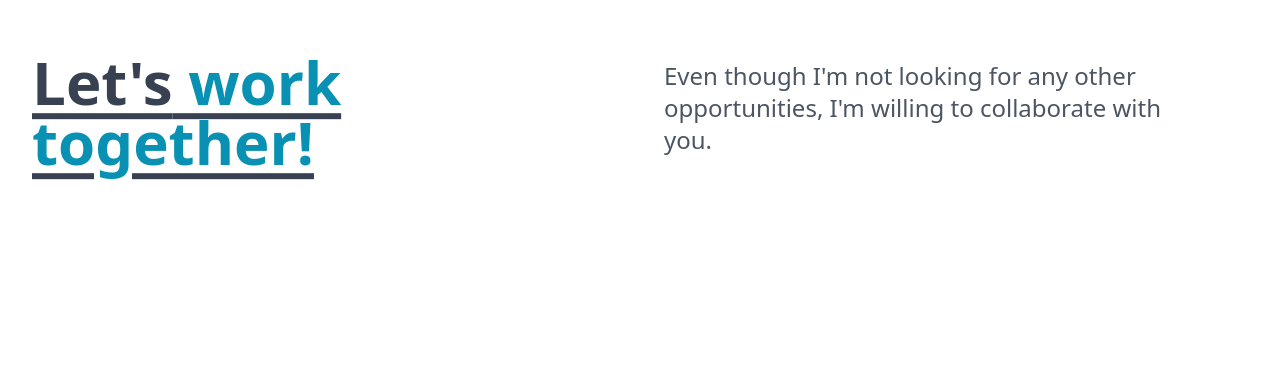
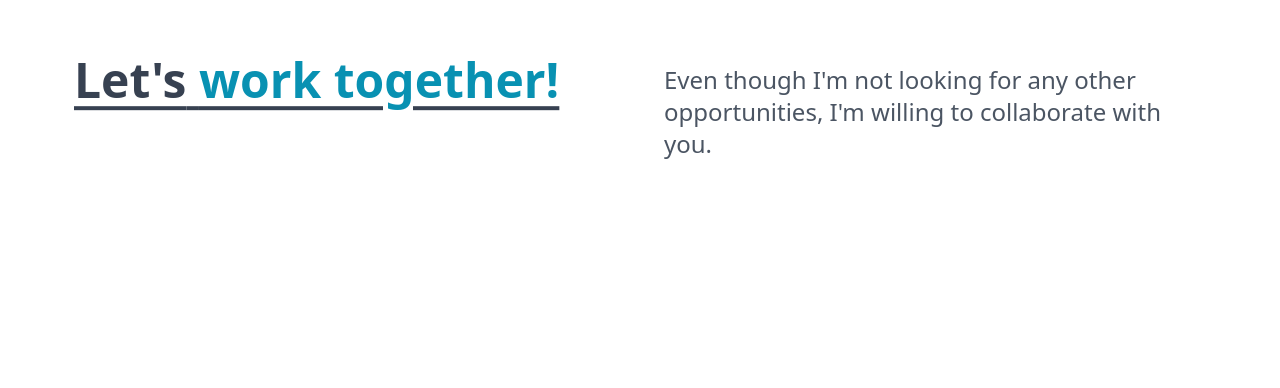
Before and after one commit to rookieSeason/lester-gatpolintan, a React (Vite) app: page / in a window 1280 px wide. Shown: the part 2752-3140 px from the top of the page. Built offline with nearby package versions, Linux system fonts and the light colour scheme; a web font is replaced by a local one.

Commit message:
font size in contact adjusted

```diff
--- a/src/pages/Contact.jsx
+++ b/src/pages/Contact.jsx
@@ -1,25 +1,30 @@
-import React from 'react'
+import React from "react";
 
 function Contact() {
   return (
-        <section name='contact' className='bg-white dark:bg-[#243447] flex justify-center items-center min-h-screen min-w-screen'>
-            <div className='grid md:grid-cols-2 gap-x-8 p-8'>
-                <div className='text-3xl md:text-6xl text-gray-700 dark:text-gray-100 animate-float'>
-                    <h1 className='font-bold underline underline-offset-8'>Let's
-                        <span className='text-cyan-600 dark:text-cyan-400'> work together!
+    <section
+      name="contact"
+      className="bg-white dark:bg-[#243447] flex justify-center items-center min-h-screen min-w-screen"
+    >
+      <div className="grid md:grid-cols-2 gap-x-8 p-8">
+        <div className="text-3xl md:text-5xl text-gray-700 dark:text-gray-100 animate-float">
+          <h1 className="font-bold underline underline-offset-8">
+            Let's
+            <span className="text-cyan-600 dark:text-cyan-400">
+              {" "}
+              work together!
             </span>
           </h1>
         </div>
-                <div className='max-w-[550px] p-2'>
-                    <p className='text-lg md:text-2xl text-gray-600 dark:text-gray-300'>
-                        Even though I'm not looking for any other opportunities, I'm willing to collaborate with you.
+        <div className="max-w-[550px] p-2">
+          <p className="text-lg md:text-2xl text-gray-600 dark:text-gray-300">
+            Even though I'm not looking for any other opportunities, I'm willing
+            to collaborate with you.
           </p>
         </div>
       </div>
-
-
     </section>
   );
 }
 
-export default Contact
+export default Contact;
```
Lines whose indentation alone changed are shown as unchanged.
